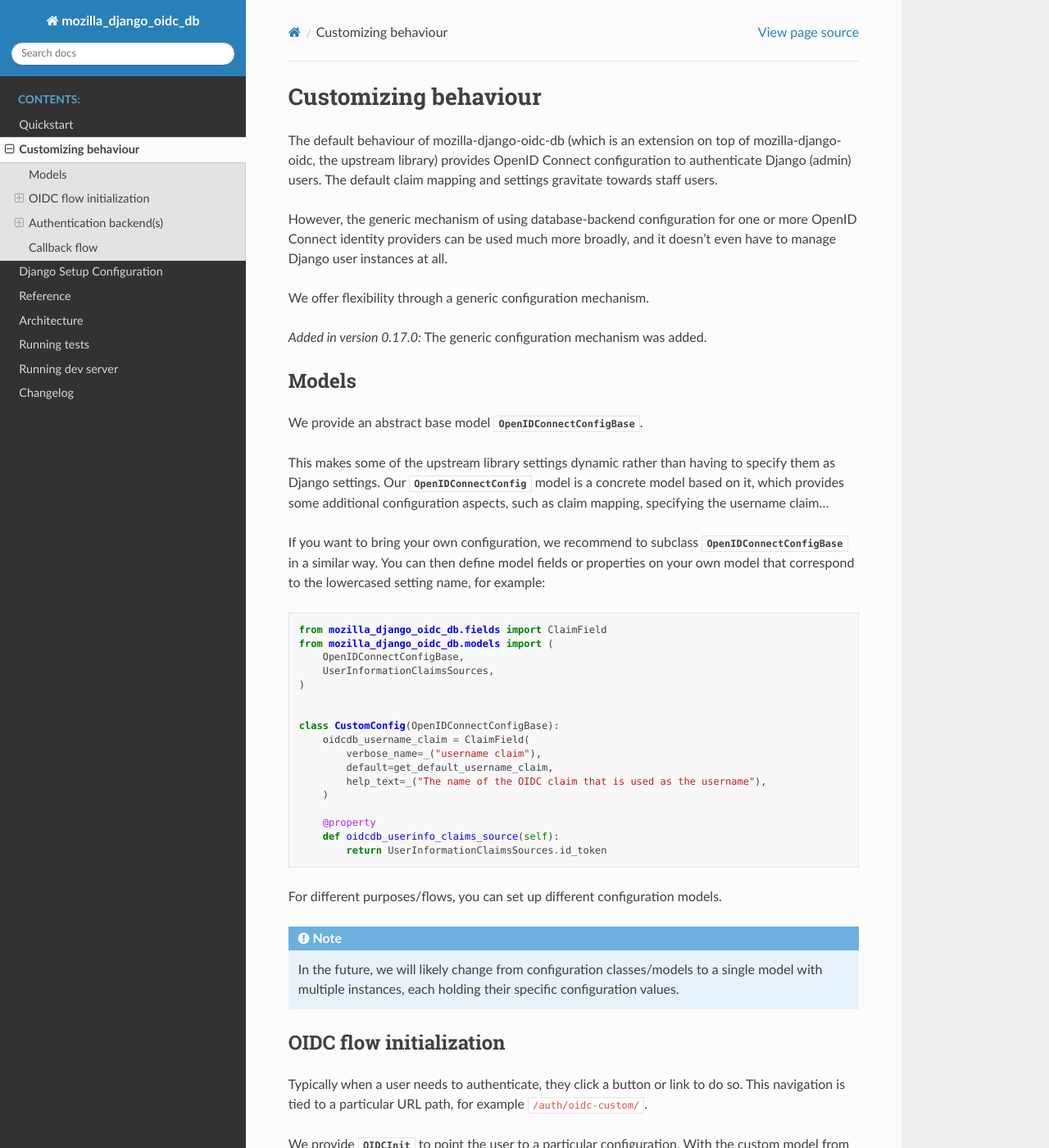
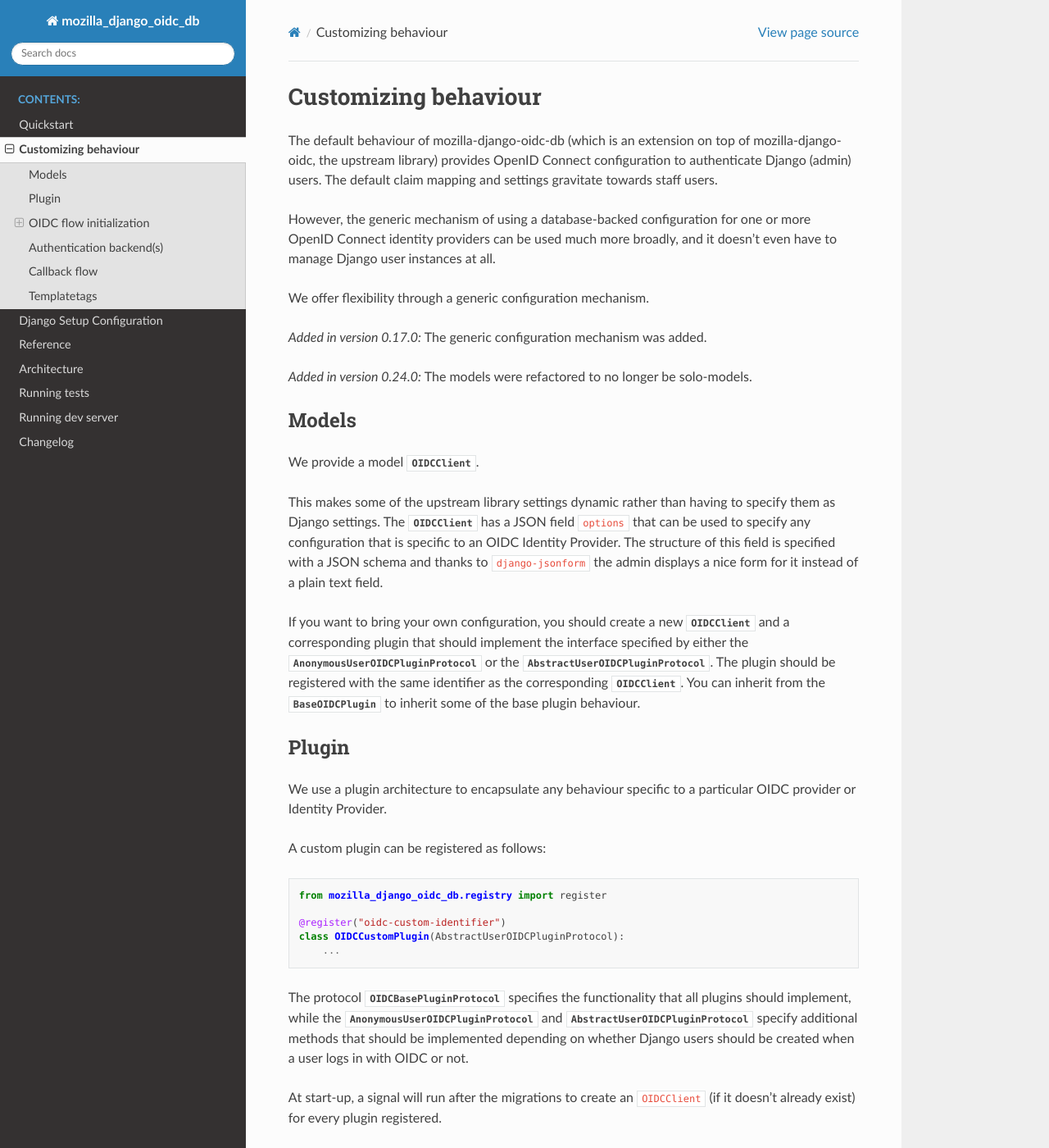
Before and after one commit to maykinmedia/mozilla-django-oidc-db, a Sphinx documentation site: the page built from docs/customizing.rst, in a window 1280 px wide and 1400 px high. Shown: the whole window at 82% size. Built offline with Sphinx 7.4.7 and the Read the Docs theme 3.1.0, drawn with Linux system fonts in a browser that asks for light colours; some of the changed text lies outside the part shown.

Commit message:
:memo: [#97] Started updating docs

```diff
--- a/docs/conf.py
+++ b/docs/conf.py
@@ -65,3 +65,5 @@
 html_static_path = []
 
 linkcheck_ignore = []
+
+todo_include_todos = True
--- a/docs/customizing.rst
+++ b/docs/customizing.rst
@@ -9,7 +9,7 @@
 to authenticate Django (admin) users. The default claim mapping and settings gravitate
 towards staff users.
 
-However, the generic mechanism of using database-backend configuration for one or more
+However, the generic mechanism of using a database-backed configuration for one or more
 OpenID Connect identity providers can be used much more broadly, and it doesn't even
 have to manage Django user instances at all.
 
@@ -18,48 +18,55 @@
 .. versionadded:: 0.17.0
     The generic configuration mechanism was added.
 
+.. versionadded:: 0.24.0
+    The models were refactored to no longer be solo-models.
+
 
 Models
 ======
 
-We provide an abstract base model :class:`~mozilla_django_oidc_db.models.OpenIDConnectConfigBase`.
+We provide a model :class:`~mozilla_django_oidc_db.models.OIDCClient`.
 
 This makes some of the upstream library settings dynamic rather than having to specify
-them as Django settings. Our :class:`~mozilla_django_oidc_db.models.OpenIDConnectConfig`
-model is a concrete model based on it, which provides some additional configuration
-aspects, such as claim mapping, specifying the username claim...
+them as Django settings. The :class:`~mozilla_django_oidc_db.models.OIDCClient` has a JSON field ``options`` that can be used
+to specify any configuration that is specific to an OIDC Identity Provider.
+The structure of this field is specified with a JSON schema and thanks to ``django-jsonform`` the admin displays a nice
+form for it instead of a plain text field.
 
-If you want to bring your own configuration, we recommend to subclass
-:class:`~mozilla_django_oidc_db.models.OpenIDConnectConfigBase` in a similar way. You
-can then define model fields or properties on your own model that correspond to the
-lowercased setting name, for example:
+If you want to bring your own configuration, you should create a new :class:`~mozilla_django_oidc_db.models.OIDCClient`
+and a corresponding plugin that should implement the interface specified by either the
+:class:`~mozilla_django_oidc_db.plugins.AnonymousUserOIDCPluginProtocol` or the :class:`~mozilla_django_oidc_db.plugins.AbstractUserOIDCPluginProtocol`.
+The plugin should be registered with the same identifier as the corresponding :class:`~mozilla_django_oidc_db.models.OIDCClient`.
+You can inherit from the :class:`~mozilla_django_oidc_db.plugins.BaseOIDCPlugin` to inherit some
+of the base plugin behaviour.
+
+
+Plugin
+======
+
+We use a plugin architecture to encapsulate any behaviour specific to a particular OIDC provider or Identity Provider.
+
+A custom plugin can be registered as follows:
 
 .. code-block:: python
 
-    from mozilla_django_oidc_db.fields import ClaimField
-    from mozilla_django_oidc_db.models import (
-        OpenIDConnectConfigBase,
-        UserInformationClaimsSources,
-    )
+    from mozilla_django_oidc_db.registry import register
 
+    @register("oidc-custom-identifier")
+    class OIDCCustomPlugin(AbstractUserOIDCPluginProtocol):
+        ...
 
-    class CustomConfig(OpenIDConnectConfigBase):
-        oidcdb_username_claim = ClaimField(
-            verbose_name=_("username claim"),
-            default=get_default_username_claim,
-            help_text=_("The name of the OIDC claim that is used as the username"),
-        )
+The protocol :class:`~mozilla_django_oidc_db.plugins.OIDCBasePluginProtocol` specifies the functionality that all plugins
+should implement, while the :class:`~mozilla_django_oidc_db.plugins.AnonymousUserOIDCPluginProtocol` and
+:class:`~mozilla_django_oidc_db.plugins.AbstractUserOIDCPluginProtocol` specify additional methods that should be implemented
+depending on whether Django users should be created when a user logs in with OIDC or not.
 
-        @property
-        def oidcdb_userinfo_claims_source(self):
-            return UserInformationClaimsSources.id_token
+At start-up, a signal will run after the migrations to create an ``OIDCClient`` (if it doesn't already exist) for every plugin
+registered.
 
-
-For different purposes/flows, you can set up different configuration models.
-
-.. note:: In the future, we will likely change from configuration classes/models to
-   a single model with multiple instances, each holding their specific configuration
-   values.
+The :class:`~mozilla_django_oidc_db.views.OIDCCallbackView` and the :class:`~mozilla_django_oidc_db.backends.OIDCAuthenticationBackend`
+both rely on the plugins. This should make it possible to implement all custom behaviour in the plugins without
+having to override the callback view and the backend.
 
 
 OIDC flow initialization
@@ -68,38 +75,41 @@
 Typically when a user needs to authenticate, they click a button or link to do so. This
 navigation is tied to a particular URL path, for example ``/auth/oidc-custom/``.
 
-We provide :class:`~mozilla_django_oidc_db.views.OIDCInit` to point the user to a
-particular configuration. With the custom model from above:
+We provide :class:`~mozilla_django_oidc_db.views.OIDCAuthenticationRequestInitView` to start an OIDC authentication flow.
+This view class is parametrized with the identifier of the config model, so that
+the specific configuration can be retrieved and settings such as the identity provider endpoint
+to redirect the user to can be obtained.
+
+This view is not necessarily meant to be exposed directly via a URL pattern, but
+rather specific views are to be created from it, e.g.:
 
 .. code-block:: python
-    :caption: myapp/urls.py
 
-    from django.urls import path
+    from mozilla_django_oidc_db.views import OIDCAuthenticationRequestInitView
 
-    from mozilla_django_oidc_db.views import OIDCInit
+    digid_init = OIDCAuthenticationRequestInitView.as_view(identifier="digid-oidc")
+    redirect_response = digid_init(request) # Redirect to some keycloak instance, for example.
 
-    from myapp.models import CustomConfig
+An example of a pre-configured view to use as the "default" could be as follows:
 
+.. code-block:: python
 
-    urlpatterns = [
-        ...,
-        path(
-            "auth/oidc-custom/",
-            OIDCInit.as_view(config_class=CustomConfig, allow_next_from_query=True),
-        ),
-        ...,
-    ]
+    from mozilla_django_oidc_db.constants import OIDC_ADMIN_CONFIG_IDENTIFIER
 
-This ensures that whenever a user authenticates via the ``/auth/oidc-custom/`` URL that
-throughout the whole process your custom configuration will be used.
+    class OIDCDefaultAuthenticationRequestView(OIDCAuthenticationRequestInitView):
+        identifier = OIDC_ADMIN_CONFIG_IDENTIFIER
+        allow_next_from_query = True
 
-You can also subclass this view to modify the behaviour, optionally making it the
-default via the ``OIDC_AUTHENTICATE_CLASS`` setting.
+And then by configuring ``OIDC_AUTHENTICATE_CLASS`` to point to this class would result in this view being
+used as default.
+
 
 Recommended override hooks
 --------------------------
 
-:meth:`mozilla_django_oidc_db.views.OIDCInit.check_idp_availability`
+.. todo:: Should this maybe be moved to the plugin?
+
+:meth:`mozilla_django_oidc_db.views.OIDCAuthenticationRequestInitView.check_idp_availability`
     You can implement your own behaviour here to determine if the identity provider is
     available, before the user is redirected to the authentication endpoint.
 
@@ -107,9 +117,7 @@
 =========================
 
 The authentication backend :class:`~mozilla_django_oidc_db.backends.OIDCAuthenticationBackend`
-automatically picks up the configuration specified by the initialization view. Out of
-box, this will either create or update a django user with the user model specified from
-your settings (unless ``OIDC_CREATE_USER`` is set to ``False``).
+retrieves the ``OIDCClient`` whose identifier has been stored on the request session by the initialization view.
 
 If you want real Django users to be managed, you don't need to do anything.
 
@@ -117,65 +125,49 @@
 django session), you can subclass our backend to modify the behaviour. Don't forget
 to add this backend to the ``AUTHENTICATION_BACKENDS`` setting.
 
-Recommended override hooks
---------------------------
-
-:meth:`mozilla_django_oidc_db.backends.OIDCAuthenticationBackend.get_or_create_user`
-    Override this method if you only want to extract some information and persist it
-    somewhere else.
-
-    You can return an :class:`~django.contrib.auth.models.AnonymousUser` instance to
-    signal successful authentication.
-
-:meth:`mozilla_django_oidc_db.backends.OIDCAuthenticationBackend._check_candidate_backend`
-    Based on ``self.config_class``, you can determine if this backend is relevant for
-    your authentication purposes. If you return ``False``, the backend will be skipped
-    and the next one in ``AUTHENTICATION_BACKENDS`` will be tried.
-
-    ``self.config_class`` will be the model specified in the init flow.
 
 
 Callback flow
 =============
 
 :class:`~mozilla_django_oidc_db.views.OIDCCallbackView` takes care of preparing the
-request for the authentication backend(s). Then, it grabs the callback view to apply
-from the selected config model (by default this is
-:class:`~mozilla_django_oidc_db.views.OIDCAuthenticationCallbackView`, making the
-settings dynamic).
-
-You can provide your own callback view handler and override behaviour. We recommend
-you use :class:`~mozilla_django_oidc_db.views.OIDCAuthenticationCallbackView` as a
-base. You can override any of the methods in
-:class:`mozilla_django_oidc.views.OIDCAuthenticationCallbackView` of the upstream
-library.
-
-Finally, you must point to this view by overriding the :meth:`~mozilla_django_oidc_db.models.OpenIDConnectConfigBase.get_callback_view`
-model method.
-
-For example:
+request for the authentication backend(s). It stores the ``OIDCClient`` in the ``request._oidcdb_config``
+Based on the identifier of the ``OIDCClient``, :class:`~mozilla_django_oidc_db.views.OIDCCallbackView` calls the
+method ``handle_callback`` of the corresponding plugin. This method should then call the appropriate callback view to use.
+For example, this could be:
 
 .. code-block:: python
 
-    # views.py
+    def handle_callback(self, request: HttpRequest) -> HttpResponse:
+        return default_callback_view(request)
+
+Where:
+
+.. code-block:: python
+
     from mozilla_django_oidc_db.views import OIDCAuthenticationCallbackView
 
-
-    class CustomCallbackView(OIDCAuthenticationCallbackView):
-        @property
-        def success_url(self):
-            return "/custom-success-url"
+    default_callback_view = OIDCAuthenticationCallbackView.as_view()
 
 
-    custom_callback_view = CustomCallbackView.as_view()
+You can implement your own callback view. We recommend using :class:`~mozilla_django_oidc_db.views.OIDCAuthenticationCallbackView`
+as a base.
 
+From the ``get`` method in the callback view :class:`~mozilla_django_oidc.views.OIDCAuthenticationCallbackView`
+the backend ``authenticate`` method will be called.
 
-    # models.py
+Templatetags
+============
 
-    class CustomCallbackViewConfig(OpenIDConnectConfigBase):
-        ...
+We provide a template tag to retrieve the admin :class:`~mozilla_django_oidc_db.models.OIDCClient` model.
 
-        def get_callback_view(self):
-            from .views import custom_callback_view
+This tag can be used as follows:
 
-            return custom_callback_view
+.. code-block:: jinja
+
+    {% load mozilla_django_oidc_db %}
+
+    {% get_oidc_admin_client as oidc_config %}
+    {% if oidc_config.enabled %}
+        <div>Some special text if logging into the admin with OIDC is enabled.</div>
+    {% endif %}
```
Also changed, not shown: docs/architecture.rst (+34 -51 lines), docs/quickstart.rst (+24 -25 lines), docs/reference.rst (+12 -0 lines), 2 other files.
